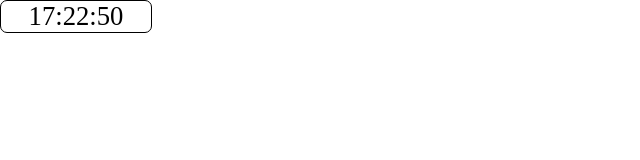
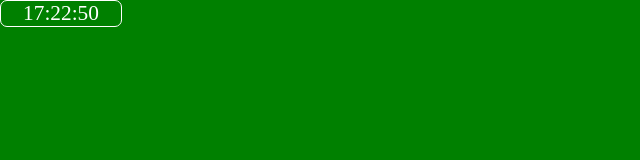
Before and after one commit to Gus-Damasceno/relogio, a plain HTML site: page index.html in a window 1280 px wide. Shown: the whole page, without its empty margins (0-640 px from the left). Drawn offline with Linux system fonts and the light colour scheme.

Commit message:
Update index.html

```diff
--- a/index.html
+++ b/index.html
@@ -6,20 +6,21 @@
     <title>Document</title>
     <style>
         #espaco{
-            background-color: white;
-            width: 150px;
+            background-color: rgba(100,100,100,0);
+            width: 120px;
             height: 100%;
-            border: solid black 1px;
+            border: solid white 1px;
             text-align: center;
-            color: black;
+            color: white;
             border-radius: 7px;
             margin: 0;
             padding: 0;
-            font-size: 20pt;
+            font-size: 16pt;
         }
 
         body{
             margin: 0;
+            background-color: green;
 
         }
     </style>
```
